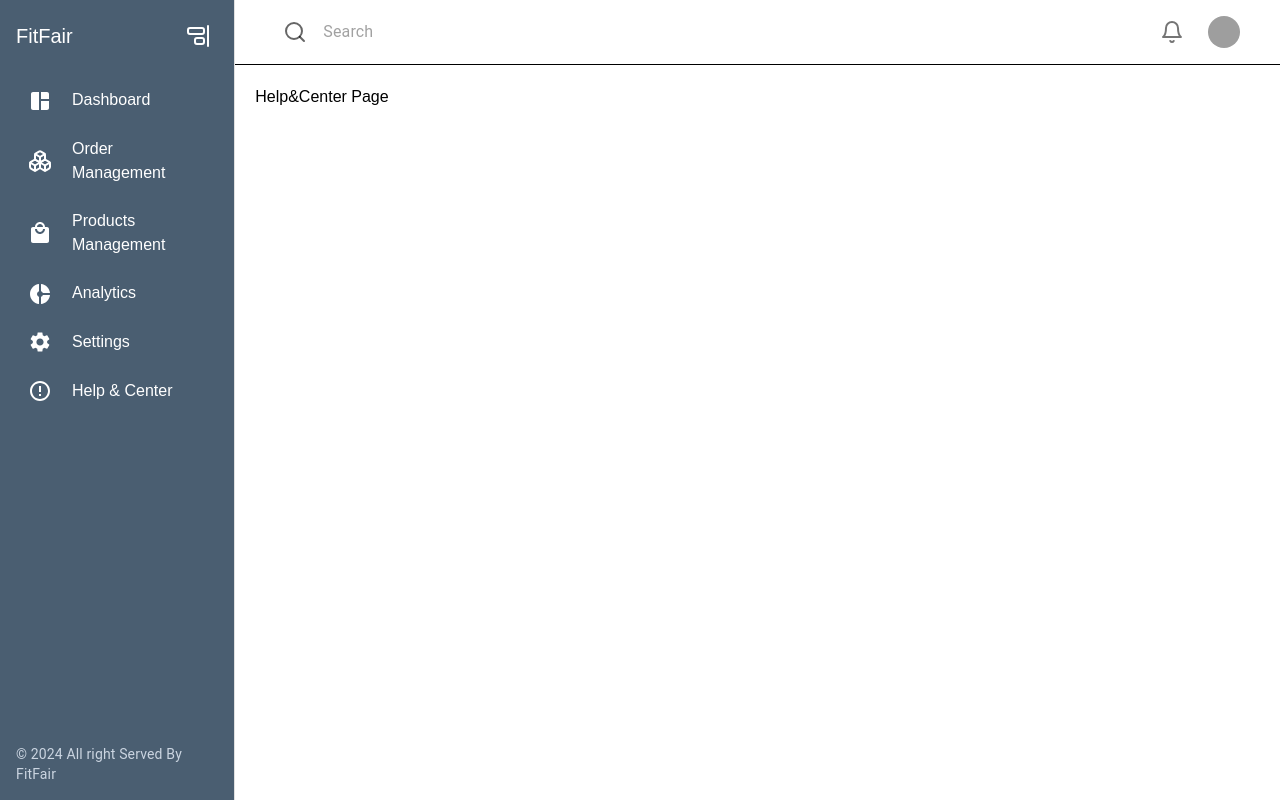
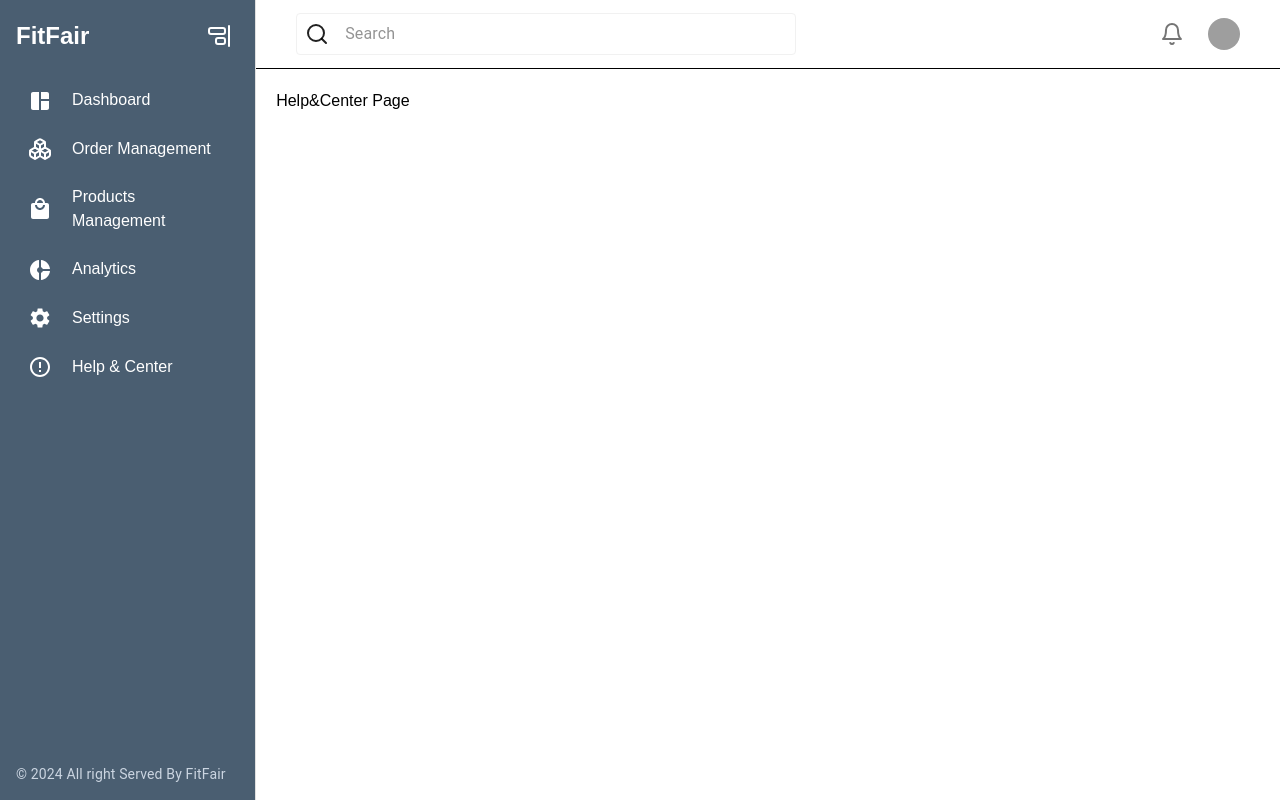
Before and after one commit to Barbecue95/FitFair-Commerence, a Next.js app: page /seller/help in a window 1280 px wide. Built offline with nearby package versions, Linux system fonts and the light colour scheme; grey boxes are pictures that could not be loaded.

Commit message:
TopBar style fix

```diff
--- a/src/components/SellerSideLayout.tsx
+++ b/src/components/SellerSideLayout.tsx
@@ -1,6 +1,6 @@
 import { ReactNode } from "react";
 import { SideBar } from "./SideBar";
-import TopBar from "./TopBar";
+import { TopBar } from "./TopBar";
 
 interface Props {
   children: ReactNode;
--- a/src/components/SideBar.tsx
+++ b/src/components/SideBar.tsx
@@ -64,7 +64,7 @@ const sidebarItems = [
 // Styled container for sidebar
 const SidebarContainer = styled("div")<{ collapsed: boolean }>(
   ({ collapsed }) => ({
-    width: collapsed ? "4rem" : "18rem", // Width of SideBar
+    width: collapsed ? "4rem" : "20rem", // Width of SideBar
     transition: "width 0.3s ease",
     display: "flex",
     flexDirection: "column",
@@ -88,7 +88,7 @@ export function SideBar() {
           className={`flex items-center ${collapsed ? "justify-center" : "justify-between"}`}
         >
           {!collapsed && (
-            <Link href={"/seller"} className="font-light text-xl">
+            <Link href={"/seller"} className="font-bold text-2xl">
               FitFair
             </Link>
           )}
--- a/src/components/TopBar.tsx
+++ b/src/components/TopBar.tsx
@@ -11,16 +11,17 @@ const SearchContainer = styled("div")(({ theme }) => ({
   maxWidth: "500px",
   borderRadius: theme.shape.borderRadius,
   backgroundColor: theme.palette.background.default,
+  border: "1px solid #f1f1f1",
   padding: theme.spacing(0.5, 2),
 }));
 
 const IconWrapper = styled("div")(({ theme }) => ({
   position: "absolute",
   left: theme.spacing(1),
-  color: theme.palette.text.secondary,
+  color: theme.palette.text.primary,
 }));
 
-export default function Component() {
+export function TopBar() {
   return (
     <header
       style={{
@@ -29,16 +30,16 @@ export default function Component() {
       }}
     >
       <Container maxWidth="lg">
-        <Box display="flex" alignItems="center" height={64} px={2} gap={2}>
+        <Box display="flex" alignItems="center" height={68} px={2} gap={2}>
           <Box flex={1}>
             <SearchContainer>
               <IconWrapper>
-                <Search fontSize="small" />
+                <Search fontSize="16px" />
               </IconWrapper>
               <InputBase
                 placeholder="Search"
                 inputProps={{ "aria-label": "search" }}
-                sx={{ pl: 4, width: "100%" }}
+                sx={{ pl: 4, width: "100%", color: "black" }}
               />
             </SearchContainer>
           </Box>
```
